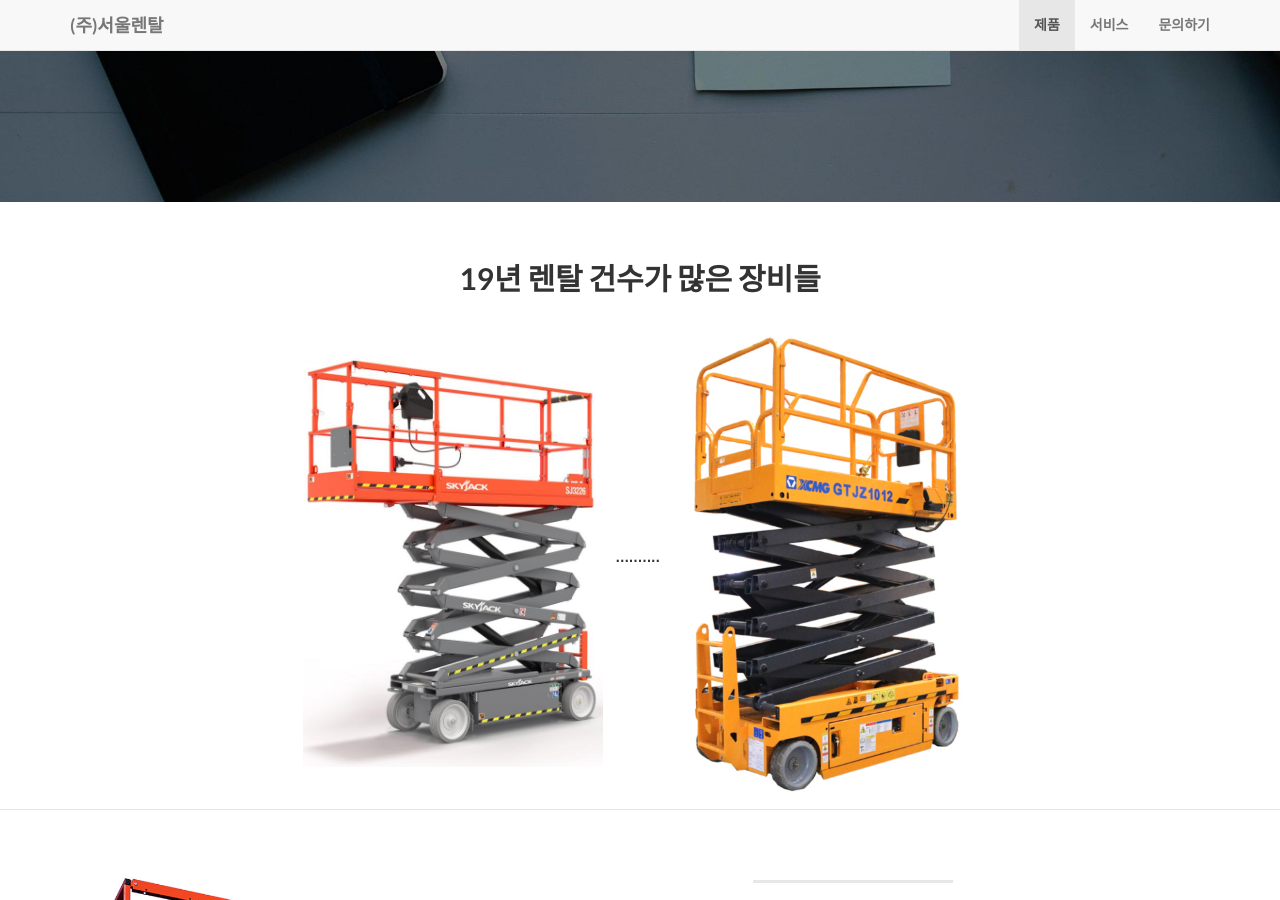
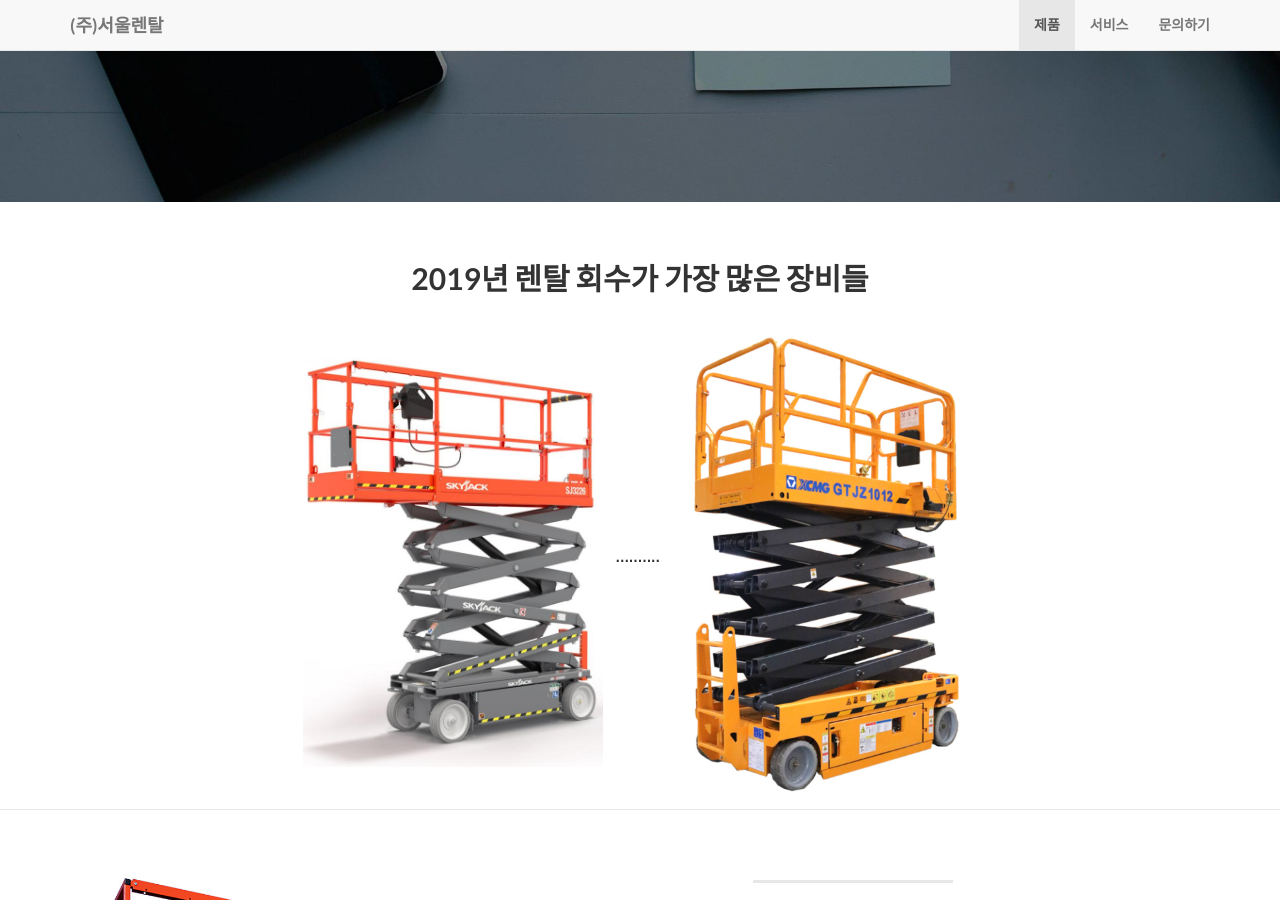
Before and after one commit to seoulrental/seoulrental.github.io, a Jekyll site: the page built from index.html, in a window 1280 px wide and 900 px high, scrolled down 655 px. Built offline with Jekyll 4.4.1, drawn with Linux system fonts in a browser that asks for light colours.

Commit message:
Update products.html

```diff
--- a/_includes/products.html
+++ b/_includes/products.html
@@ -3,7 +3,7 @@
         <div class="row">
             <div class="col-lg-8 col-lg-offset-2">
                 <br/><br/>
-                <h2>19년 렌탈 건수가 많은 장비들</h2>
+                <h2>2019년 렌탈 회수가 가장 많은 장비들</h2>
                 <br/>
                 <ul class="list-inline">
                     <li>
```
